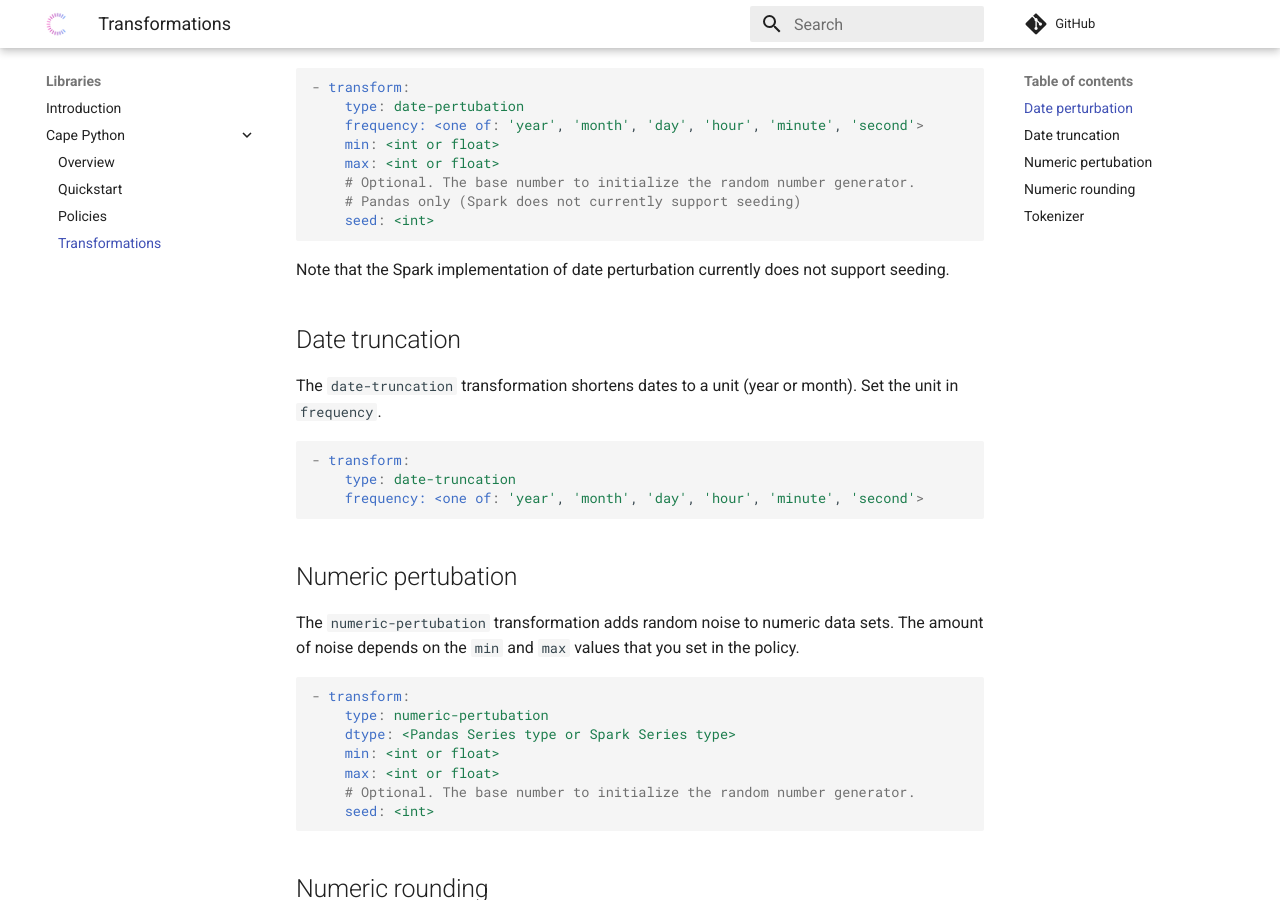
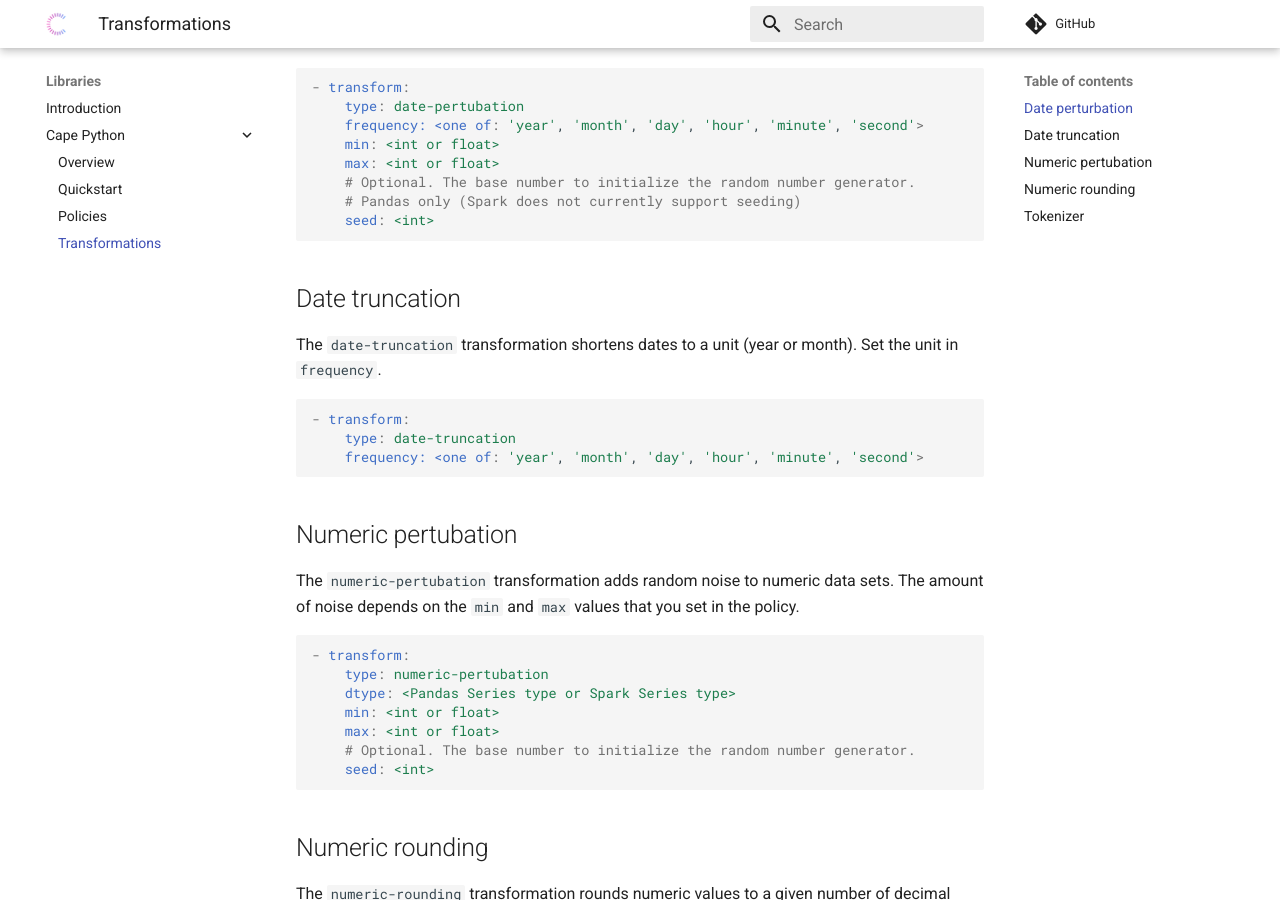
Before and after one commit to capeprivacy/documentation, an MkDocs documentation site: the page built from docs/libraries/cape-python/transformations.md, in a window 1280 px wide and 900 px high, scrolled down 412 px. Built offline with MkDocs 1.6.1 and Material for MkDocs 9.7.7, drawn with Linux system fonts in a browser that asks for light colours; comment, search, counter and statistics services are not loaded.

Commit message:
Update docs/libraries/cape-python/transformations.md
Co-authored-by: Deborah <deborah@starfallprojects.co.uk>

````diff
--- a/docs/libraries/cape-python/transformations.md
+++ b/docs/libraries/cape-python/transformations.md
@@ -19,7 +19,6 @@ The `date-perturbation` transformation adds random noise to dates. The amount of
     seed: <int>
 ```
 
-Note that the Spark implementation of date perturbation currently does not support seeding.
 
 ## Date truncation
 
````
